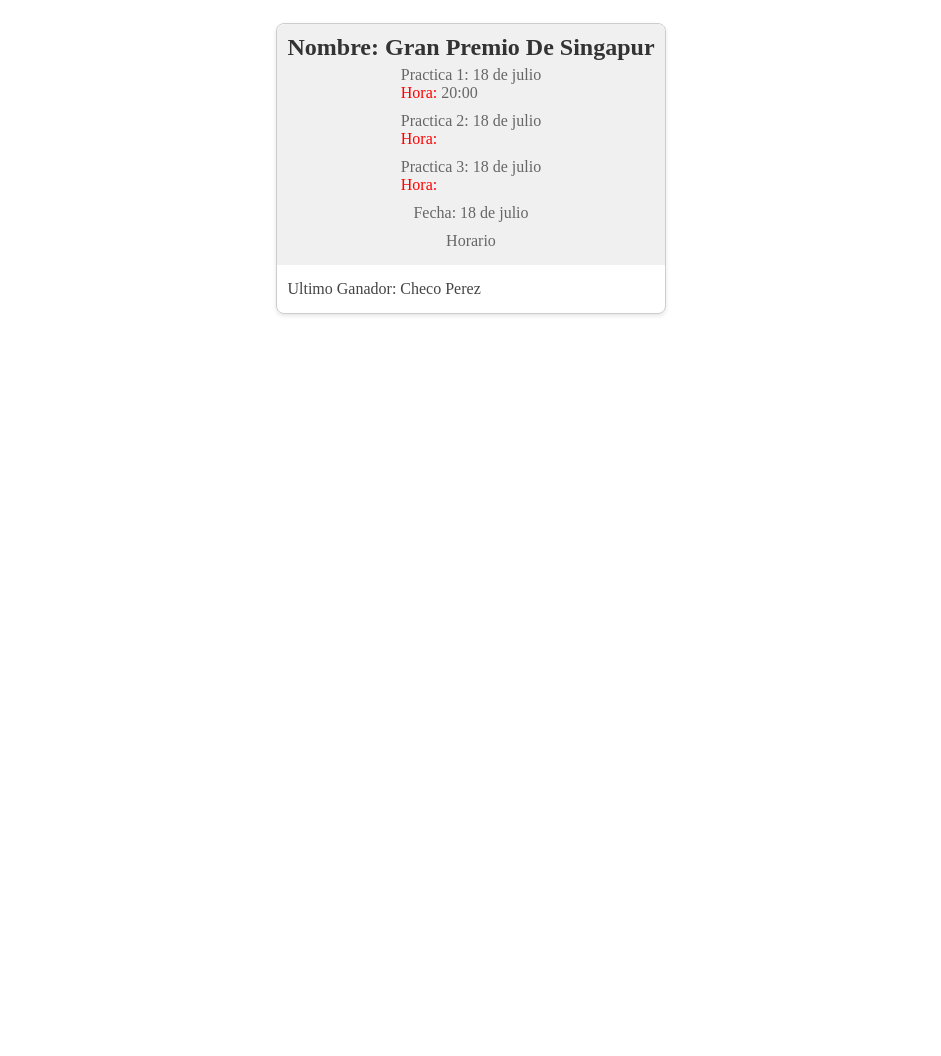
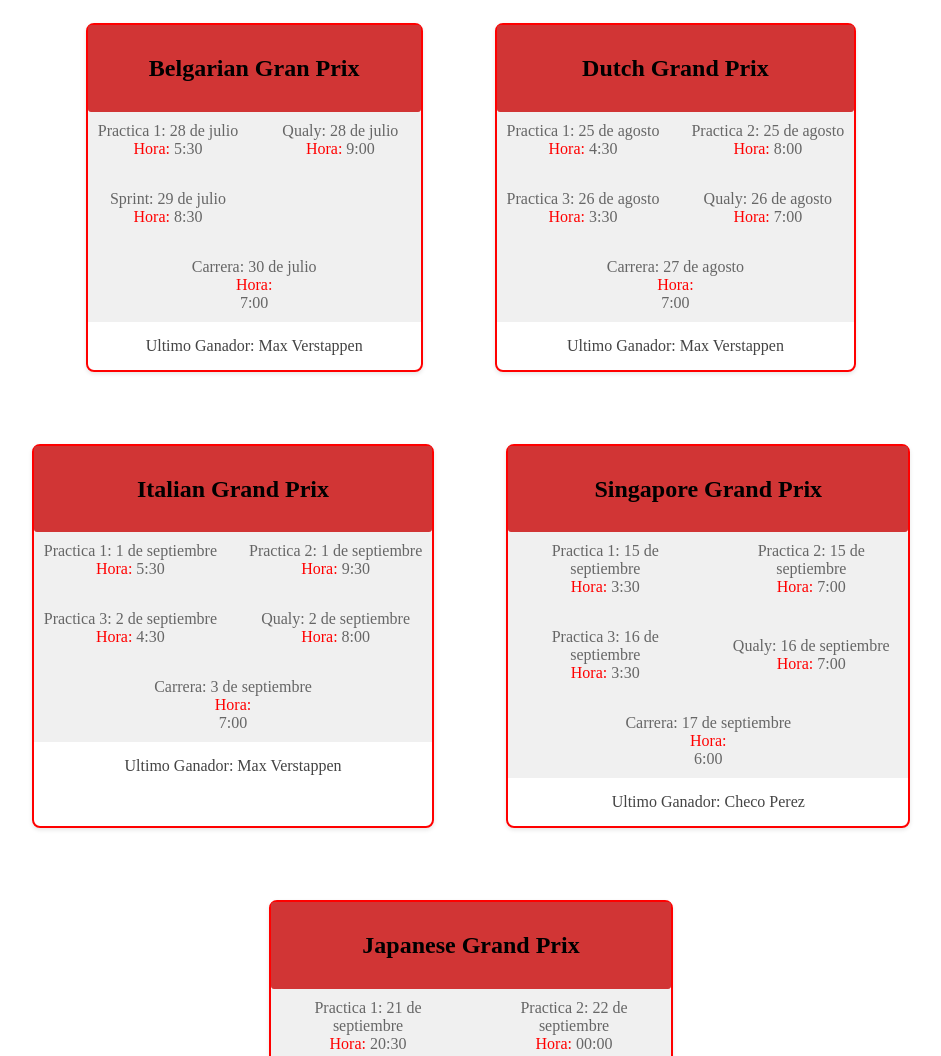
Before and after one commit to carlossojeda/f1Web, a plain HTML site: page index.html in a window 1280 px wide. Shown: the part 725-1781 px from the top of the page, without its empty margins (169-1110 px from the left). Before the commit the page ends 1059 px from the top, so only its background shows below. Drawn offline with Linux system fonts and the light colour scheme.

Commit message:
CSS Mejorado, proyecto termiando (?

```diff
--- a/index.html
+++ b/index.html
@@ -25,18 +25,96 @@
         <br>
         <div class="container__card">
             <div class="card">
+                <div class="card__title">
+                    <h2>Belgarian Gran Prix</h2>
+                </div>
                 <div class="card__text">
-                    <h2>Nombre: Gran Premio De Singapur</h2>
-                    <p>Practica 1: 18 de julio <br><span class="span__title--f1">Hora: </span>20:00</p>
-                    <p>Practica 2: 18 de julio <br>
-                        <span class="span__title--f1">Hora:</span></p>
-                    <p>Practica 3: 18 de julio <br>
-                        <span class="span__title--f1">Hora:</span></p>
-                    <p>Fecha: 18 de julio</p>
-                    <p>Horario</p>
+                    <p>Practica 1: 28 de julio <br><span class="span__title--f1">Hora: </span>5:30</p>
+                    <p>Qualy: 28 de julio <br>
+                        <span class="span__title--f1">Hora:</span> 9:00</p>
+                    <p>Sprint: 29 de julio <br>
+                        <span class="span__title--f1">Hora:</span> 8:30</p>
+                        <p class="raceday">Carrera: 30 de julio <br>
+                            <span class="span__title--f1">Hora:</span> 7:00</p>
+                </div>
+                <div class="card__text--lastWinner">
+                    <p>Ultimo Ganador: Max Verstappen</p>
+                </div>
+            </div>
+
+            <div class="card">
+                <div class="card__title">
+                    <h2>Dutch Grand Prix</h2>
+                </div>
+                <div class="card__text">
+                    <p>Practica 1: 25 de agosto <br><span class="span__title--f1">Hora:</span> 4:30 </p>
+                    <p>Practica 2: 25 de agosto <br>
+                        <span class="span__title--f1">Hora:</span> 8:00 </p>
+                    <p>Practica 3: 26 de agosto <br>
+                        <span class="span__title--f1">Hora:</span> 3:30 </p>
+                  <p>Qualy: 26 de agosto <br><span class="span__title--f1">Hora:</span> 7:00 </p>
+                        <p class="raceday">Carrera: 27 de agosto <br>
+                            <span class="span__title--f1">Hora:</span> 7:00 </p>
+                </div>
+                <div class="card__text--lastWinner">
+                    <p>Ultimo Ganador: Max Verstappen</p>
+                </div>
+            </div>
+
+            <div class="card">
+                <div class="card__title">
+                    <h2>Italian Grand Prix</h2>
+                </div>
+                <div class="card__text">
+                    <p>Practica 1: 1 de septiembre <br><span class="span__title--f1">Hora: </span> 5:30</p>
+                    <p>Practica 2: 1 de septiembre <br>
+                        <span class="span__title--f1">Hora:</span> 9:30 </p>
+                    <p>Practica 3: 2 de septiembre <br>
+                        <span class="span__title--f1">Hora:</span> 4:30 </p>
+                    <p>Qualy: 2 de septiembre <br><span class="span__title--f1">Hora: </span>8:00</p>
+                    <p class="raceday">Carrera: 3 de septiembre <br>
+                        <span class="span__title--f1">Hora:</span> 7:00 </p>
+                </div>
+                <div class="card__text--lastWinner">
+                    <p>Ultimo Ganador: Max Verstappen</p>
+                </div>
+            </div>
+
+            <div class="card">
+                <div class="card__title">
+                    <h2>Singapore Grand Prix</h2>
+                </div>
+                <div class="card__text">
+                    <p>Practica 1: 15 de septiembre<br><span class="span__title--f1">Hora: </span>3:30</p>
+                    <p>Practica 2: 15 de septiembre <br>
+                        <span class="span__title--f1">Hora:</span> 7:00 </p>
+                    <p>Practica 3: 16 de septiembre <br>
+                        <span class="span__title--f1">Hora:</span> 3:30 </p>
+                  <p>Qualy: 16 de septiembre <br><span class="span__title--f1">Hora: </span>7:00</p>
+                        <p class="raceday">Carrera: 17 de septiembre <br>
+                            <span class="span__title--f1">Hora:</span> 6:00 </p>
                 </div>
                 <div class="card__text--lastWinner">
                     <p>Ultimo Ganador: Checo Perez</p>
+                </div>
+            </div>
+
+            <div class="card">
+                <div class="card__title">
+                    <h2>Japanese Grand Prix</h2>
+                </div>
+                <div class="card__text">
+                    <p>Practica 1: 21 de septiembre <br><span class="span__title--f1">Hora: </span>20:30</p>
+                    <p>Practica 2: 22 de septiembre <br>
+                        <span class="span__title--f1">Hora:</span> 00:00 </p>
+                    <p>Practica 3: 22 de septiembre <br>
+                        <span class="span__title--f1">Hora:</span> 20:30 </p>
+                  <p>Qualy: 23 de septiembre <br><span class="span__title--f1">Hora: </span>00:00</p>
+                        <p class="raceday">Carrera: 23 de septiembre <br>
+                            <span class="span__title--f1">Hora:</span>  23:00</p>
+                </div>
+                <div class="card__text--lastWinner">
+                    <p>Ultimo Ganador: Max Verstappen</p>
                 </div>
             </div>
          </div>
--- a/style.css
+++ b/style.css
@@ -100,25 +100,43 @@
     gap: 2rem;
 }
 .card {
-    border: 1px solid #ccc;
+    border: 2px solid red;
     border-radius: 8px;
     margin: 20px;
     max-width: 400px;
     box-shadow: 0 2px 4px rgba(0, 0, 0, 0.1);
+    text-align: center;
 }
+
 
 .card__text {
     background-color: #f0f0f0;
     padding: 10px;
-    border-radius: 8px 8px 0 0;
+    gap: 2rem;
+    display: grid;
+    grid-template-columns: repeat(2, 1fr);
+    justify-content: center;
+    align-items: center;
+    justify-items: center;
+    max-width: 100%;
+    word-wrap: break-word;
+    text-align: center;
+}
+.card__title {
+    background-color: #f0f0f0;
+    padding: 10px;
+    border-radius: 3px;
+    text-align: center;
+    background-color: rgb(209, 53, 53)
+}
+.container__card p:last-child{
+    grid-column: 3 / 1 ;
+    align-items: center;
+}
+.raceday{
     display: flex;
     flex-direction: column;
-    justify-content: center;
-    align-items: center;
-    max-width: 100%;
-    word-wrap: break-word;
 }
-
 .card__text h2 {
     margin: 0;
     gap: 2rem;
@@ -127,7 +145,7 @@
 }
 
 .card__text p {
-    margin: 5px 0;
+    margin: 0;
     color: #666;
 }
 
```
